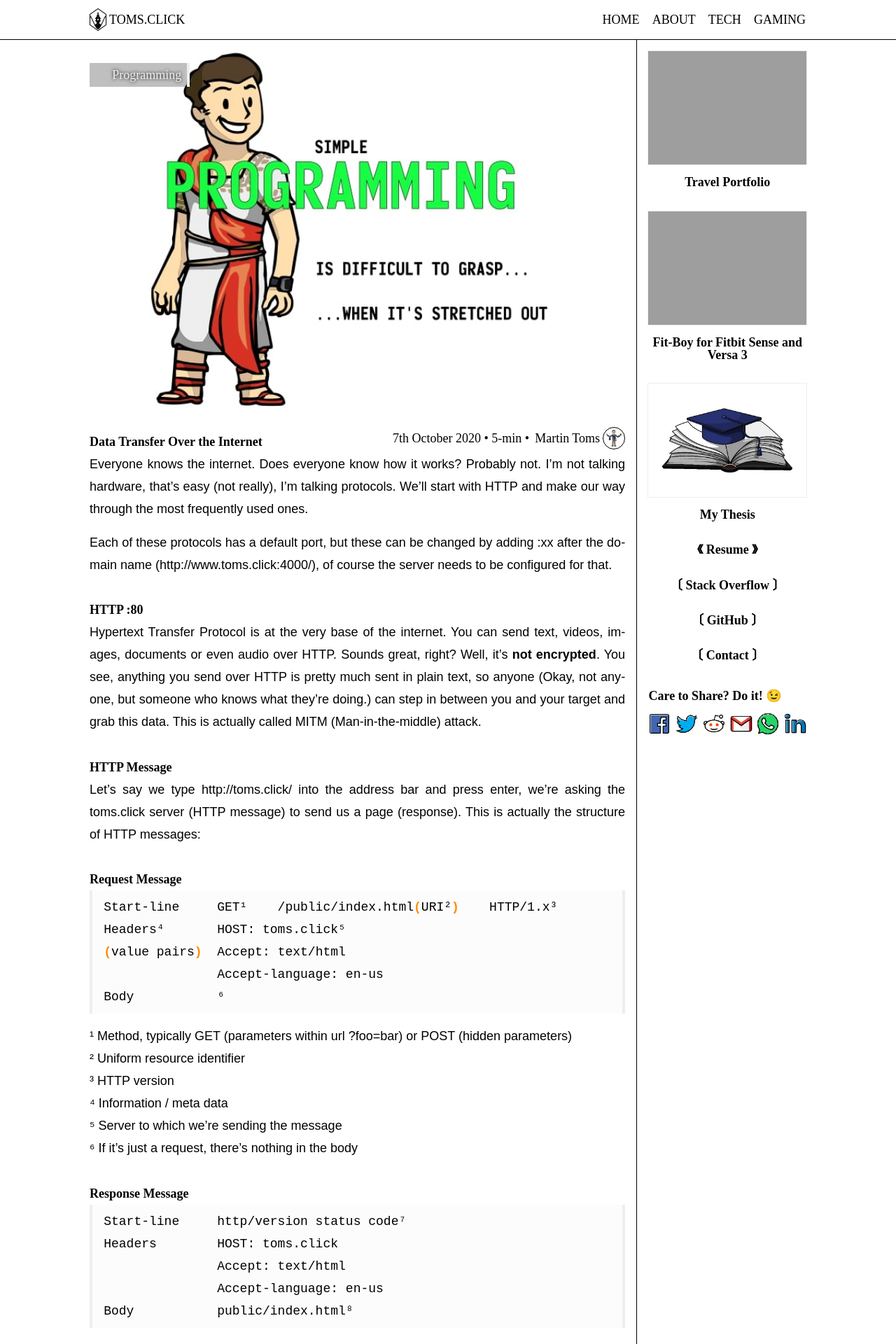
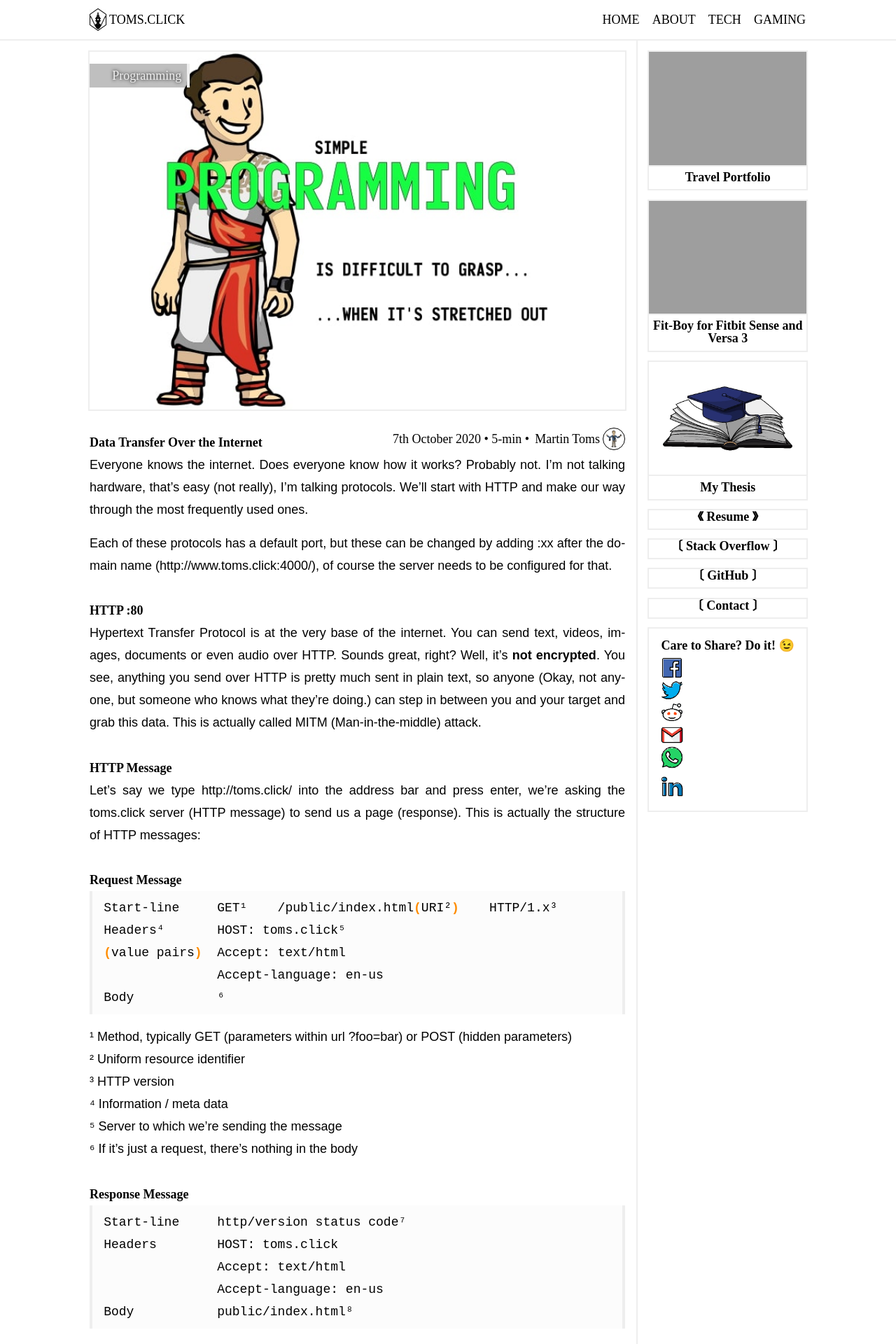
Before and after one commit to morgosus/morgosus.github.io, a Jekyll site: the page built from _posts/programming/2020-10-07-data-transfer-over-the-internet.md, in a window 1280 px wide. Shown: the top 1920 px of the page at 70% size. Built offline with Jekyll 4.4.1, drawn with Linux system fonts in a browser that asks for light colours; some web fonts are replaced; grey boxes are pictures that could not be loaded.

Commit message:
Update styles (outlines, cards, share links)

```diff
--- a/_sass/component/call-to-action.sass
+++ b/_sass/component/call-to-action.sass
@@ -1,11 +1,18 @@
 .share
-  flex-wrap: wrap
   display: flex
   justify-content: space-between
+  flex-direction: column
+  outline: 2px solid $border-color
+  padding: $s/2 $s
+  &__row
+    width: 100%
+    display: flex
+    justify-content: space-around
+    margin-top: $s/2
   &__heading
     font-family: $primary-font
-    width: 100%
-    margin-bottom: $s/2
+    text-align: center
+    cursor: default
   &__link
     width: $line-height
     height: $line-height
--- a/_sass/component/card.sass
+++ b/_sass/component/card.sass
@@ -33,18 +33,30 @@
     top: 0
     left: 0
     cursor: pointer
-  &:hover .card__content-heading
-    text-decoration: underline
-    cursor: default
 
 .card--sidebar
+  outline: 2px solid $border-color
   flex-wrap: wrap
   margin-bottom: $s
   .card__image
     margin: 0 !important
     height: 10*$s !important
-    margin-bottom: $s !important
+    margin-bottom: $s/2 !important
+    outline: 2px solid $border-color
+  .card__content-heading
+    margin-bottom: $s/2 !important
 
+  &:hover
+    box-shadow: 0px 0px 5px #000
+
+.card--link-only
+  outline: 2px solid $border-color
+  padding: $s/2 $s
+  .card__content-heading
+    margin: 0 !important
+    text-decoration: none !important
+  &:hover
+    box-shadow: 0px 0px 5px #000
 
 /*--- Coloring -------------------------*/
 
--- a/_sass/component/footer.sass
+++ b/_sass/component/footer.sass
@@ -7,7 +7,7 @@
 .footer
   text-align: center
   text-transform: uppercase
-  border-top: 1px solid black
+  border-top: 2px solid $border-color
   a
     text-decoration: none
     &:hover
--- a/_sass/component/header.sass
+++ b/_sass/component/header.sass
@@ -40,7 +40,7 @@
   text-align: center
   text-transform: uppercase
 
-  border-bottom: 1px solid black
+  border-bottom: 2px solid $border-color
   max-width: 100%
   &__logo
     text-decoration: none
--- a/_sass/component/post.sass
+++ b/_sass/component/post.sass
@@ -34,9 +34,9 @@
     text-decoration: none
     color: inherit
   &__thumbnail
-    outline: $border
     left: 0
     margin-bottom: $s
+    outline: 2px solid $border-color !important
   &__header
   &__title
     text-align: left
@@ -225,7 +225,6 @@
 .post__thumbnail, .post__image
   outline: none
   &-wrapper
-    overflow: hidden
     position: relative
   &-caption
     animation: rollOut 1s ease-out forwards
--- a/_sass/component/sidebar.sass
+++ b/_sass/component/sidebar.sass
@@ -2,6 +2,6 @@
 .sidebar
   min-width: $s*15
   flex: 1
-  border-left: 1px solid black
+  border-left: 2px solid $border-color
   padding: $s 0 $s $s
   margin-left: $s
```
